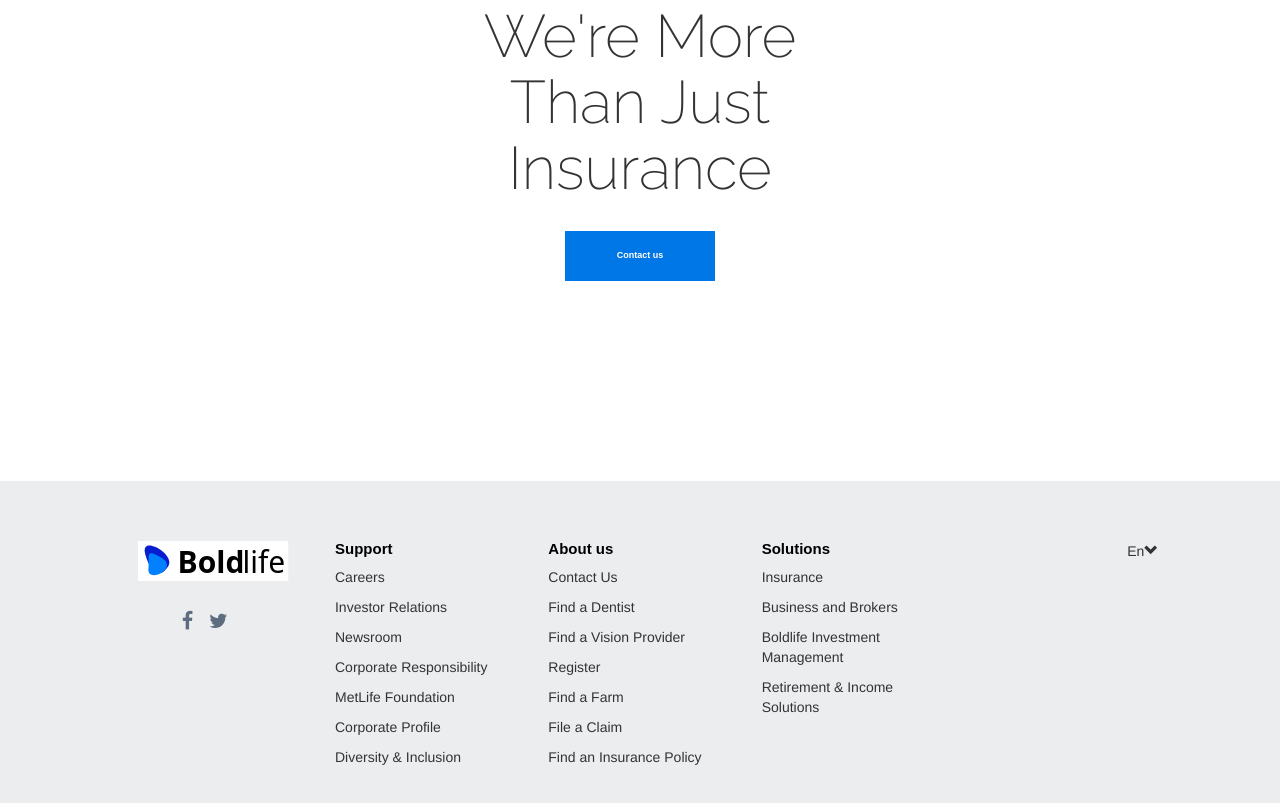
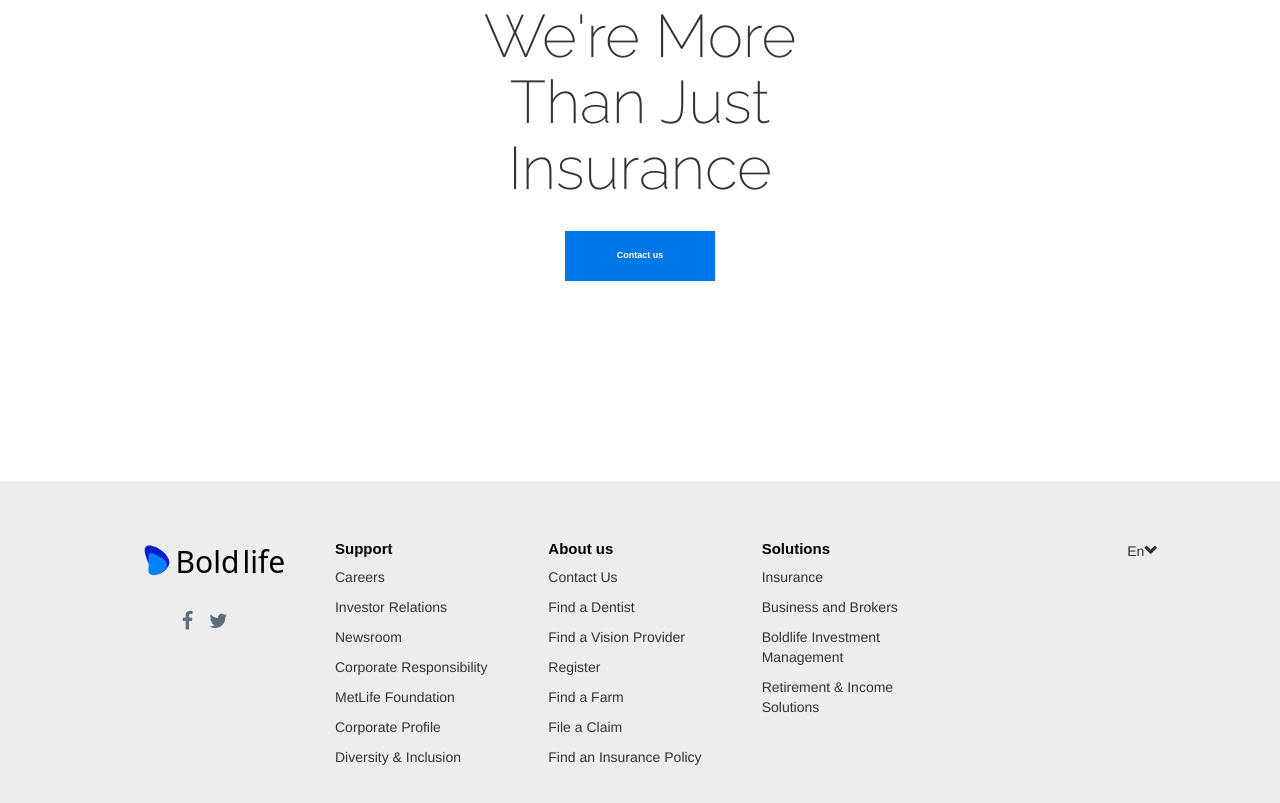
Before and after one commit to AndrewAlkazeer/Car-Insurance-Landing-Page, a plain HTML site: page main.html in a window 1280 px wide. Shown: the part 4132-4935 px from the top of the page. Drawn offline with nearby package versions, Linux system fonts and the light colour scheme.

Commit message:
fixed the img in footer section for the right bg

```diff
--- a/main.html
+++ b/main.html
@@ -304,7 +304,7 @@
     <div class="row footer-cont-row">
         <div class="col-lg-12">
             <div class="col-lg-2 col-lg-push-1 logo-smedia-cont">
-             <img src="./imgs/Boldlife.svg" alt=" company logo" /><br />
+             <img src="./imgs/Boldlife footer.svg" alt=" company logo" /><br />
              <i class="fa fa-facebook fb"></i>
              <i class="fa fa-twitter tw"></i>
             </div>
```
Also changed, not shown: imgs/Boldlife footer.svg (added).
